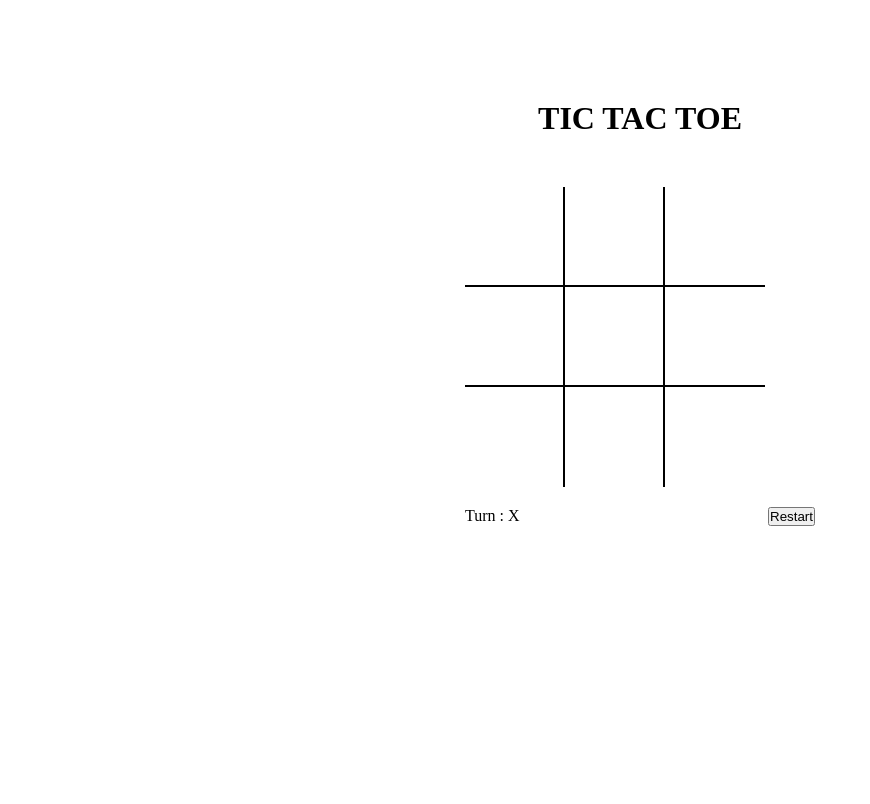
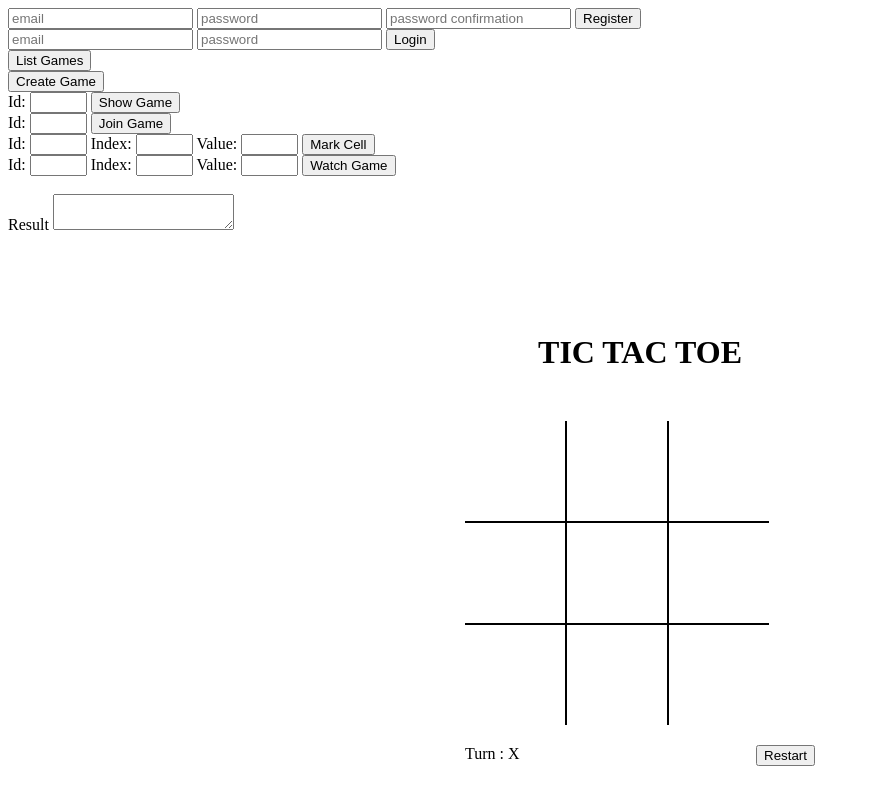
Before and after one commit to gmankd/tic-tac-toe, a plain HTML site: page ticTacToe.html in a window 1280 px wide. Shown: the whole page, without its empty margins (0-870 px from the left). Drawn offline with nearby package versions, Linux system fonts and the light colour scheme.

Commit message:
for web page

```diff
--- a/style.css
+++ b/style.css
@@ -1,4 +1,4 @@
-*{
+{
   margin:0;
   padding:0;
   box-sizing :border-box;
--- a/ticTacToe.html
+++ b/ticTacToe.html
@@ -8,6 +8,63 @@
   </head>
 
   <body>
+    <!-- Antonys Code -->
+    <form id="register">
+      <input name="email" type="text" placeholder="email">
+      <input name="password" type="password" placeholder="password">
+      <input name="password_confirmation" type="password" placeholder="password confirmation">
+      <input name="register" type="submit" value="Register">
+    </form>
+    <form id="login">
+      <input name="email" type="text" placeholder="email">
+      <input name="password" type="password" placeholder="password">
+      <input name="login" type="submit" value="Login">
+    </form>
+    <form id="list-games">
+      <input name="list-games" type="submit" value="List Games">
+      <input class="token" name="token" type="hidden">
+    </form>
+    <form id="create-game">
+      <input name="create-game" type="submit" value="Create Game">
+      <input class="token" name="token" type="hidden">
+    </form>
+    <form id="show-game">
+      <label for="show-id">Id:</label>
+      <input id="show-id" type="text" size="4">
+      <input name="show-game" type="submit" value="Show Game">
+      <input class="token" name="token" type="hidden">
+    </form>
+    <form id="join-game">
+      <label for="join-id">Id:</label>
+      <input id="join-id" type="text" size="4">
+      <input name="join-game" type="submit" value="Join Game">
+      <input class="token" name="token" type="hidden">
+    </form>
+    <form id="mark-cell">
+      <label for="mark-id">Id:</label>
+      <input id="mark-id" type="text" size="4">
+      <label for="mark-index">Index:</label>
+      <input name="index" id="mark-index" type="text" size="4">
+      <label for="mark-value">Value:</label>
+      <input name="value" id="mark-value" type="text" size="4">
+      <input name="mark-cell" type="submit" value="Mark Cell">
+      <input class="token" name="token" type="hidden">
+    </form>
+    <form id="watch-game">
+      <label for="watch-id">Id:</label>
+      <input id="watch-id" type="text" size="4">
+      <label for="watch-index">Index:</label>
+      <input name="index" id="watch-index" type="text" size="4">
+      <label for="watch-value">Value:</label>
+      <input name="value" id="watch-value" type="text" size="4">
+      <input name="watch-game" type="submit" value="Watch Game">
+      <input class="token" name="token" type="hidden">
+    </form>
+    <br>
+    <label for="result">Result</label>
+    <textarea id="result"></textarea>
+    <!-- end of his code -->
+
     <div class="container">
       <h1>TIC TAC TOE</h1>
       <div class='tictactoe'>
```
